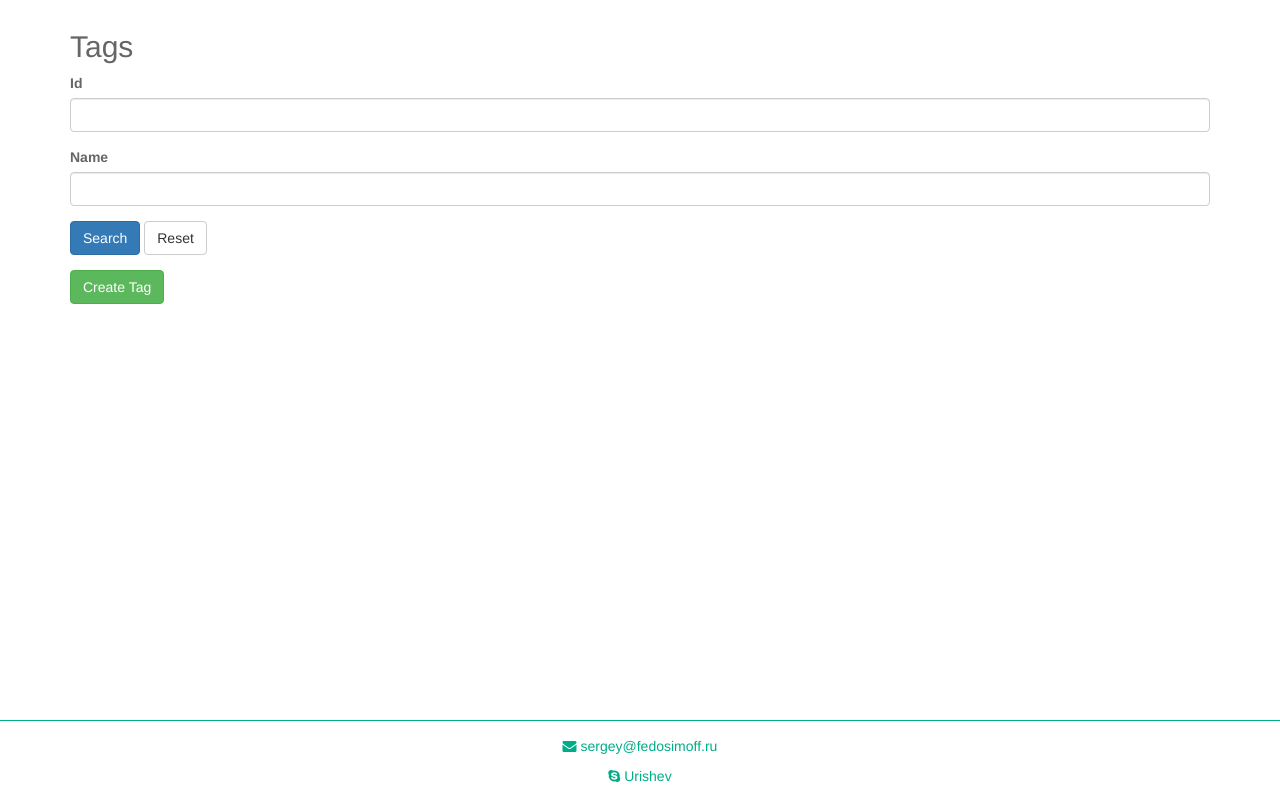
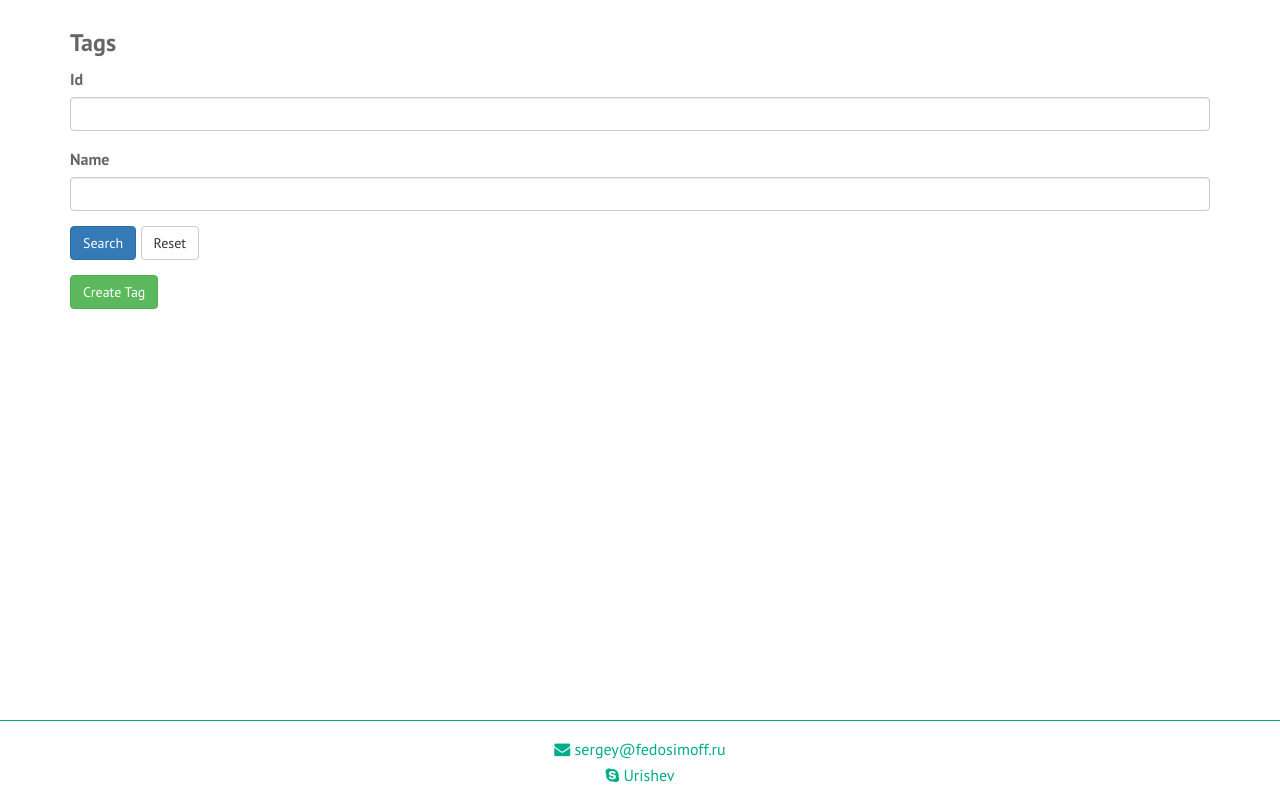
Before and after one commit to sfedosimov/blog, a Yii app: template views/tag/index.php in a window 1280 px wide. Run offline with PHP 8.4 and a stand-in for Yii, Linux system fonts and the light colour scheme; the template is opened without the code that fills it, so the values that code supplies are empty; form fields are guessed from the names that the template uses; some libraries are stand-ins or nearby versions.

Commit message:
footer fix + PT Sans font

```diff
--- a/controllers/ArticleController.php
+++ b/controllers/ArticleController.php
@@ -3,12 +3,10 @@
 namespace app\controllers;
 
 use app\models\ArticleTag;
-use app\models\Tag;
 use Yii;
 use app\models\Article;
 use app\models\ArticleSearch;
 use yii\base\Exception;
-use yii\data\ActiveDataProvider;
 use yii\web\Controller;
 use yii\web\NotFoundHttpException;
 use yii\filters\VerbFilter;
--- a/views/layouts/main.php
+++ b/views/layouts/main.php
@@ -13,10 +13,12 @@
     <html lang="<?= Yii::$app->language ?>">
     <head>
         <meta charset="<?= Yii::$app->charset ?>">
+        <meta http-equiv="X-UA-Compatible" content="IE=edge">
         <meta name="viewport" content="width=device-width, initial-scale=1">
         <?= Html::csrfMetaTags() ?>
         <title><?= Html::encode($this->title) ?></title>
         <link rel="icon" href="/favicon.png">
+        <link href="https://fonts.googleapis.com/css?family=PT+Sans:400,400italic,700&subset=latin,cyrillic" rel="stylesheet" type="text/css">
         <?php $this->head() ?>
     </head>
     <body>
@@ -53,8 +55,9 @@
 
     <footer class="footer">
         <div class="container">
-            <p><i class="fa fa-envelope"></i> <a href="mailto:sergey@fedosimoff.ru">sergey@fedosimoff.ru</a></p>
-            <p><i class="fa fa-skype"></i> <a href="skype:Urishev?call">Urishev</a></p>
+            <span><i class="fa fa-envelope"></i> <a href="mailto:sergey@fedosimoff.ru">sergey@fedosimoff.ru</a></span>
+            <br>
+            <span><i class="fa fa-skype"></i> <a href="skype:Urishev?call">Urishev</a></span>
         </div>
     </footer>
 
--- a/web/css/navbar.css
+++ b/web/css/navbar.css
@@ -2,7 +2,7 @@
 .navbar-green {
     background-color: #00ad89;
     border-color: #00ad89;
-    border-radius: 0px;
+    border-radius: 0;
 }
 
 /* title */
--- a/web/css/site.css
+++ b/web/css/site.css
@@ -4,15 +4,18 @@ html {
 }
 body {
     /* Margin bottom by footer height */
+    font-family: 'PT Sans', sans-serif;
+    font-size: 16px;
     margin-bottom: 80px;
     color: #666;
+    line-height: 1.625;
 }
 
 .wrap {
     min-height: 100%;
     height: auto;
-    margin: 0 auto -60px;
-    padding: 0 0 60px;
+    margin: 0 auto;
+    padding: 0 0 80px;
 }
 
 .wrap > .container {
@@ -23,7 +26,6 @@ body {
     position: absolute;
     bottom: 0;
     width: 100%;
-    padding-top: 15px;
     height: 80px;
     color: #00ad89;
     border-top: 1px solid #00ad89;
@@ -31,6 +33,8 @@ body {
 
 .footer .container {
     text-align: center;
+    position: relative;
+    top: 15px;
 }
 
 .jumbotron {
@@ -103,15 +107,19 @@ a.desc:after {
 }
 
 h1 {
-    font-size: 30px;
+    font-size: 1.5em;
 }
 
 h2 {
-    font-size: 24px;
+    font-size: 1.25em;
 }
 
 h3 {
-    font-size: 18px;
+    font-size: 1.1em;
+}
+
+h1, h2, h3 {
+    font-weight: bold;
 }
 
 a {
```
